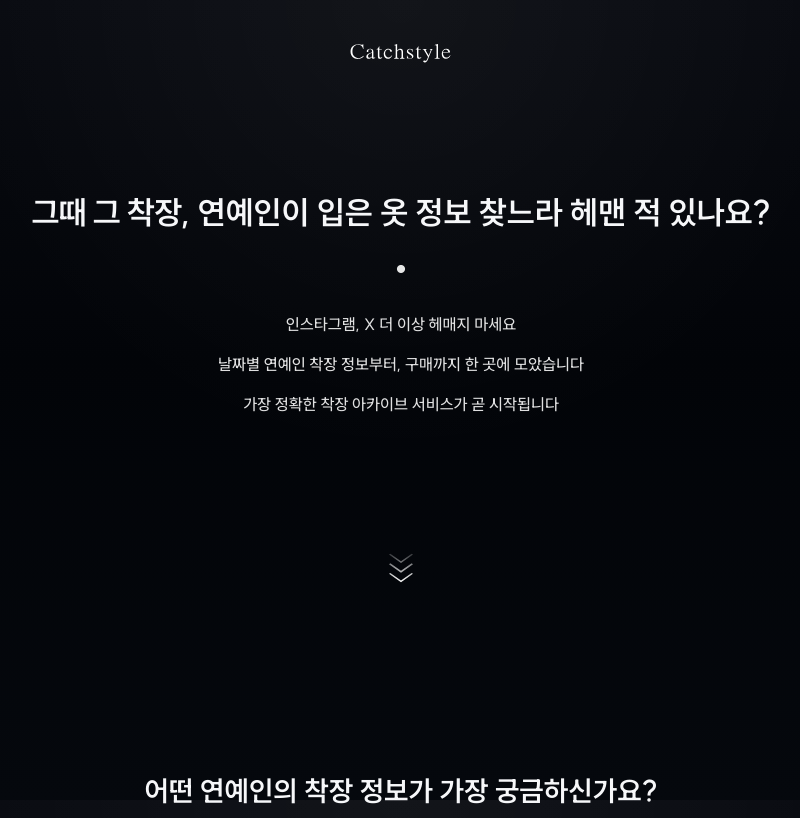
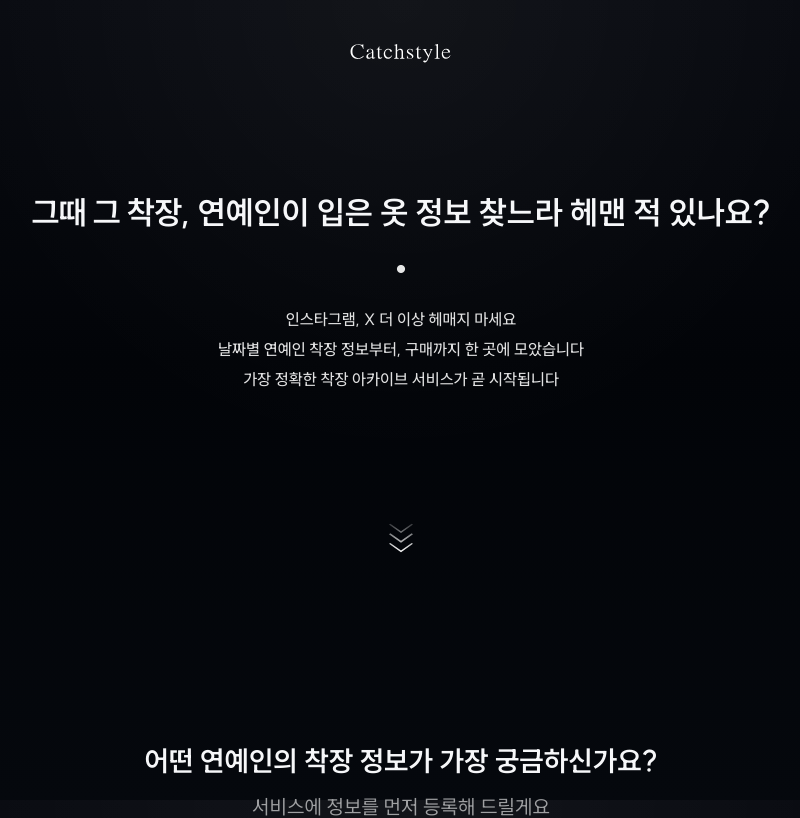
Before and after one commit to UNIS7-catchstyle/catchstyle-mvp, a React (Create React App) app: page / in a window 1280 px wide. Shown: the top 818 px of the page, without its empty margins (239-1039 px from the left). Built offline with nearby package versions, Linux system fonts and the light colour scheme; no server answers.

Commit message:
PC버전 Title-md line-height 값 수정

```diff
--- a/src/App.css
+++ b/src/App.css
@@ -191,7 +191,7 @@ body {
   margin-bottom: 124px;
   color: rgba(255, 255, 255, 0.88);
   font-size: 16px;
-  line-height: 40px;
+  line-height: 30px; /* 원래 값은 40px */
   font-weight: 500;
 }
 
```
